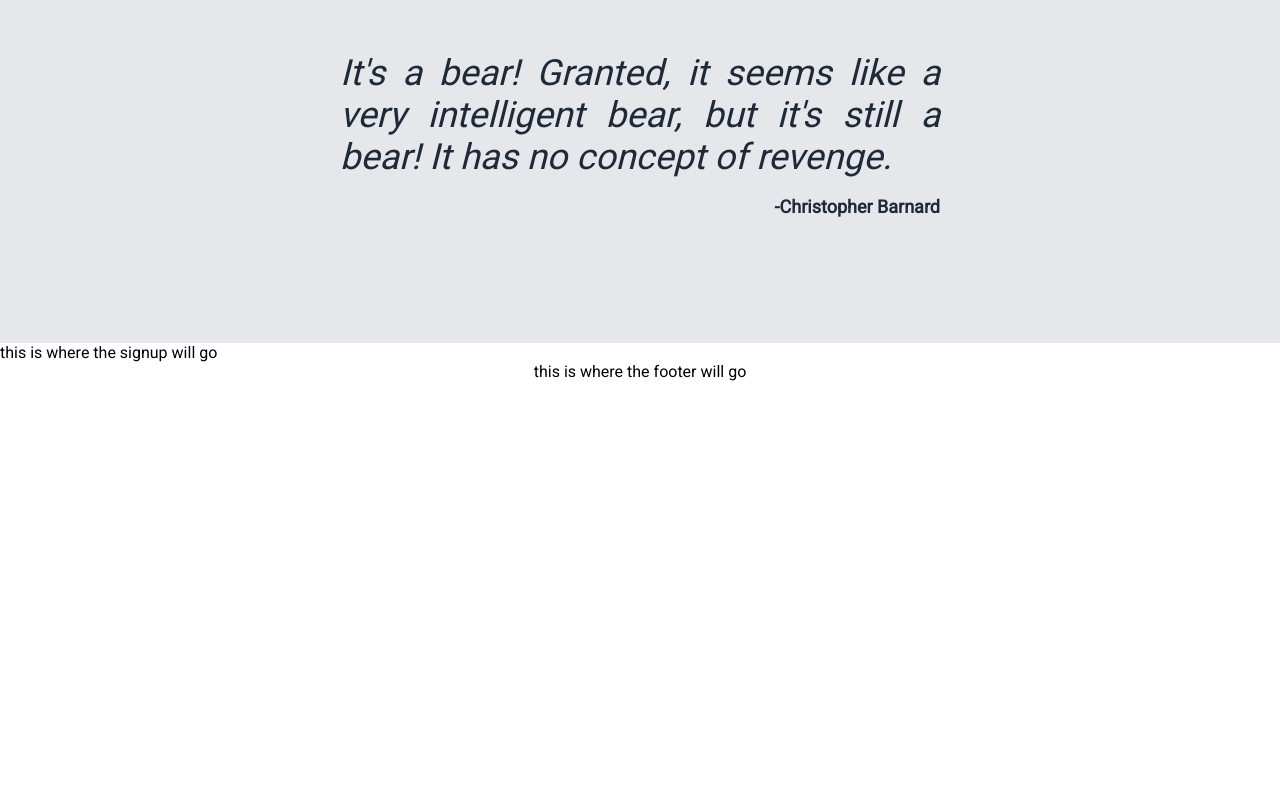
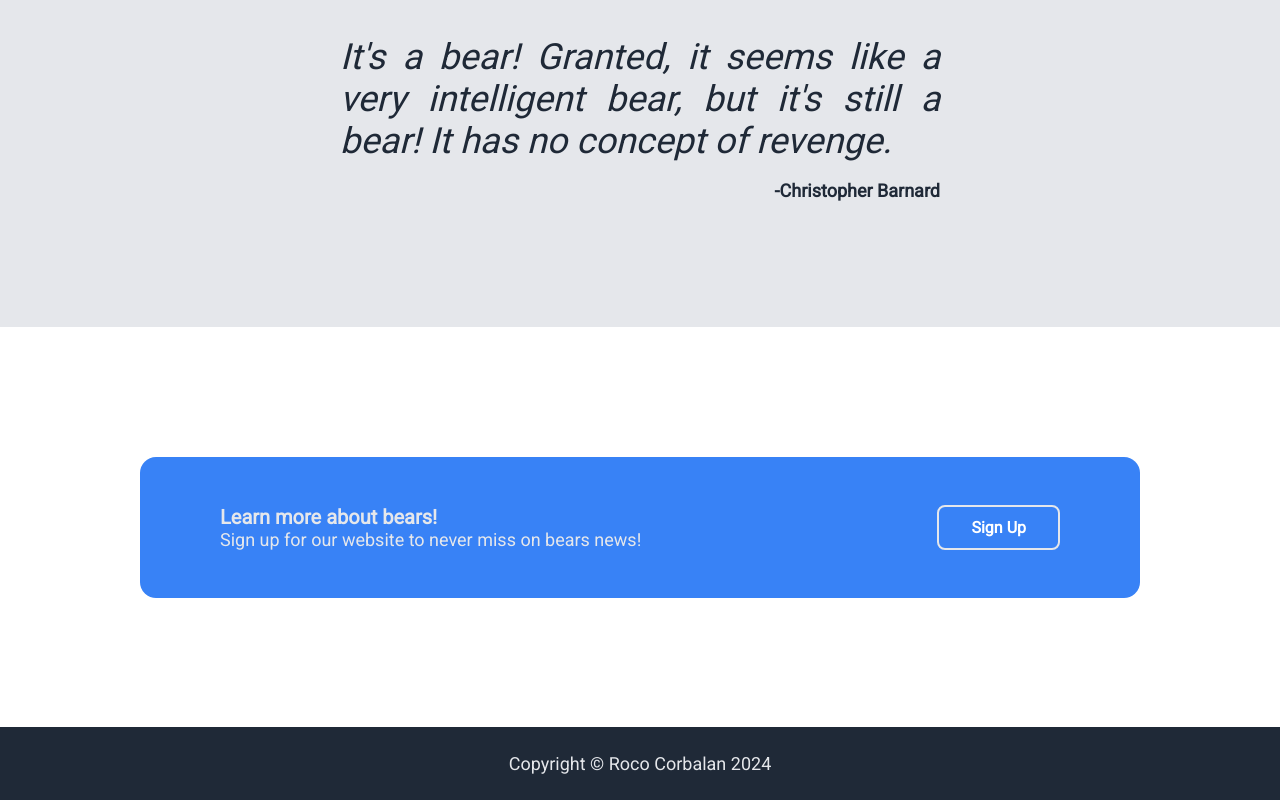
Before and after one commit to rococorbalan/landing_page, a plain HTML site: page index.html in a window 1280 px wide. Shown: the part 930-1730 px from the top of the page. Before the commit the page ends 1311 px from the top, so only its background shows below. Drawn offline with Linux system fonts and the light colour scheme.

Commit message:
Add sign up pop up and footer

```diff
--- a/css/style.css
+++ b/css/style.css
@@ -24,13 +24,20 @@ button {
     font-weight: 600;
 }
 
-/* Start of Header Changes */
-.header {
+/* Start of Header and Footer Changes */
+.header, .footer {
     display: flex;
     background-color: #1F2937;
-    padding: 16px 128px;
+    padding: 8px 128px;
+    align-items: center;
+}
+
+.header {
     justify-content: space-between;
-    align-items: center;
+}
+
+.footer {
+    justify-content: center;
 }
 
 .logo {
@@ -48,7 +55,7 @@ ul {
     gap: 16px;
 }
 
-li {
+.links {
     text-decoration: none;
     font-size: 18px;
     color: #E5E7EB;
@@ -147,11 +154,42 @@ li {
 }
 /* End of Quote */
 
+/* Start of Sign Up */
 .sign-up {
     display: flex;
     flex: 1;
+    min-height: 400px;
+    justify-content: center;
+    align-items: center;
 }
 
+.signup-box {
+    width: 1000px;
+    display: flex;
+    justify-content: space-between;
+    padding: 48px 80px;
+
+    background-color: #3882F6;
+    color: #E5E7EB;
+    border-radius: 16px;
+
+}
+
+.signup-title {
+    font-size: 20px;
+    font-weight: bold;
+    margin: 0;
+}
+
+.signup-text {
+    font-size: 18px;
+    margin: 0;
+}
+
+.signup-box button {
+    border: 2px solid #E5E7EB;
+}
+/* End of Sign Up */
 .footer {
     text-align: center;
 }
--- a/index.html
+++ b/index.html
@@ -11,11 +11,11 @@
 <body>
     <div class="header">
         <div class="logo">BEARS!</div>
-        <div class="links">
+        <div>
             <ul>
-                <li><a>More Bears</a></li>
-                <li><a>Bears and More</a></li>
-                <li><a>Bears and Bears</a></li>
+                <li class="links"><a>More Bears</a></li>
+                <li class="links"><a>Bears and More</a></li>
+                <li class="links"><a>Bears and Bears</a></li>
             </ul>
         </div>
     </div>
@@ -56,10 +56,16 @@
         <p class="quote-author">-Christopher Barnard</p>
     </div>
     <div class="sign-up">
-        this is where the signup will go
+        <div class="signup-box">
+            <div class="text-continer">
+                <p class="signup-title">Learn more about bears!</p>
+                <p class="signup-text">Sign up for our website to never miss on bears news!</p>
+            </div>
+            <button>Sign Up</button>
+        </div>
     </div>
     <div class="footer">
-        this is where the footer will go
+        <p class="links">Copyright &copy; Roco Corbalan 2024</p>
     </div>
 </body>
 </html>
```
